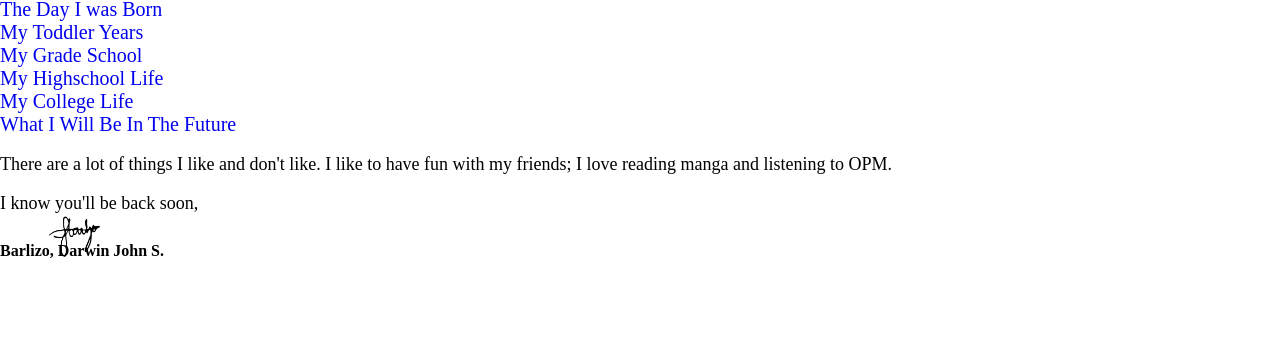
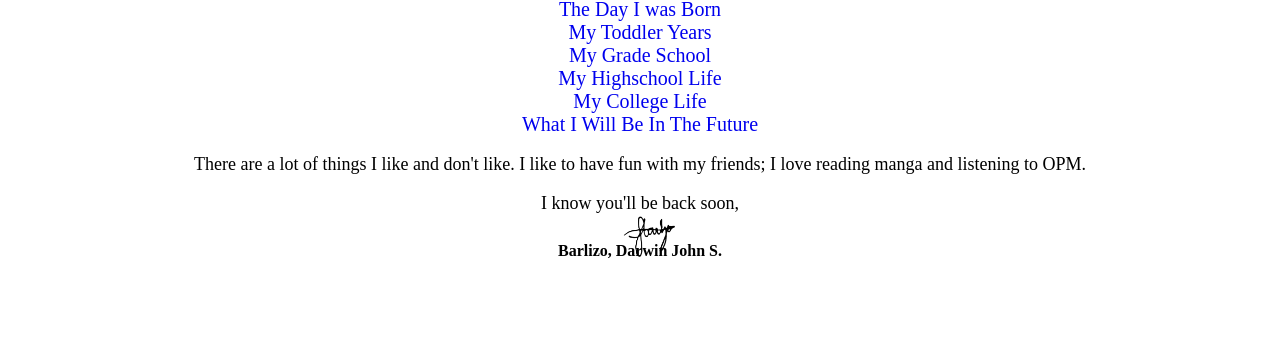
Before and after one commit to johnbarlizo/IPT-frame, a plain HTML site: page main.html in a window 1280 px wide. Shown: the part 448-800 px from the top of the page. Drawn offline with Linux system fonts and the light colour scheme.

Commit message:
Update main.html

```diff
--- a/main.html
+++ b/main.html
@@ -8,11 +8,12 @@
 <style>
     * {
         margin: 0;
+        padding: 0;
+        box-sizing: border-box;
     }
     marquee {
         background-color: rgb(237, 14, 68)  ;
     }
-
 
     .picture{
         display: flex;
@@ -41,6 +42,7 @@
 </style>
 </head>
 <body>
+    <div class="container">
 <h1><marquee behavior="alternate" scrollamount="1">Welcome To My Webpage!</marquee></h1>
 
 <div class="picture">
@@ -49,7 +51,7 @@
     <img src="hatdog.jpg" class="dp" width="200px">
 
 </div>
-
+<center>
 <br>
 <p>Hi, I am <b>Darwin John S. Barlizo </b> is taking a Bachelor of Science with a specialization in
 Data Science at the Universidad de Manila. I used to spend a lot of time playing games on
@@ -69,5 +71,7 @@ the computer when I was younger. That's why I studied IT, even if learning progr
 <div class="signature"><img src="SIGNATURE.png" width="100px"></div>
 
 <b>Barlizo, Darwin John S.</b> </p>
+</center>
+</div>
 </body>
 </html>
```
